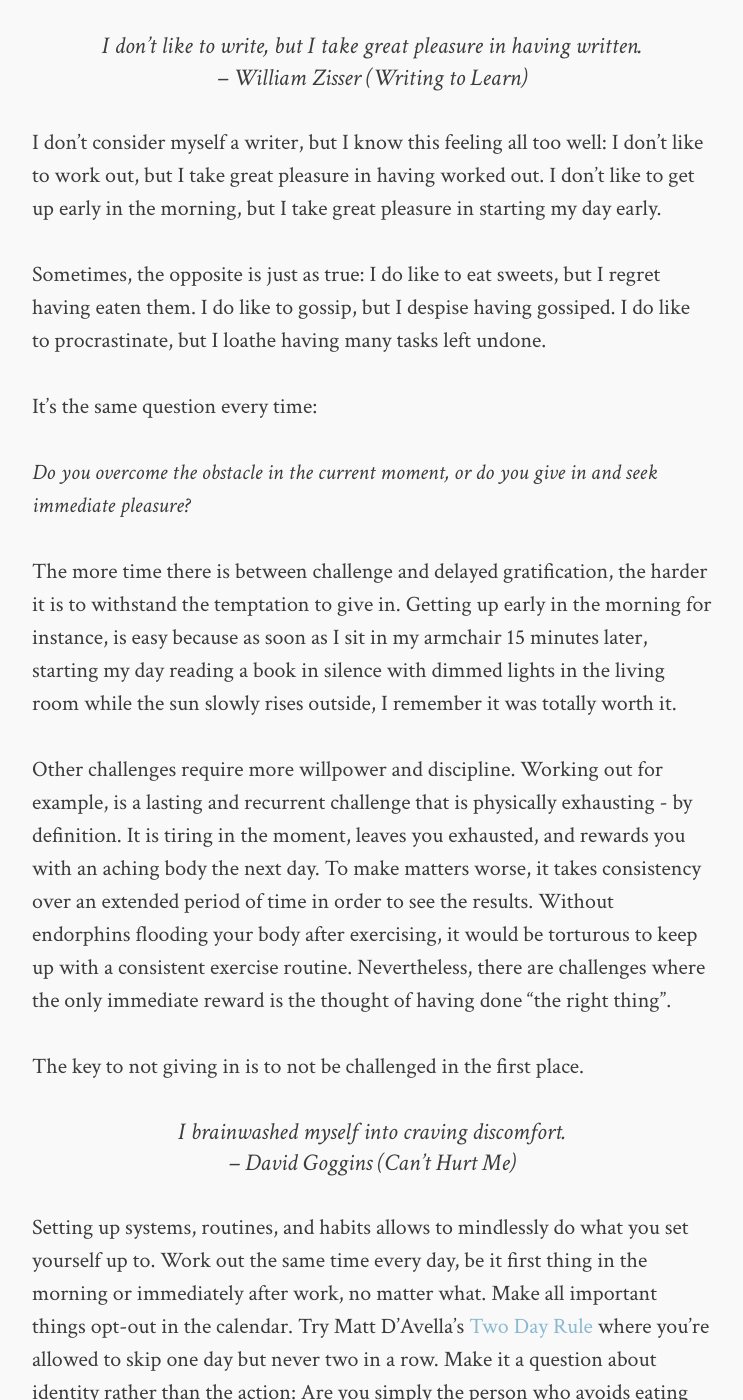
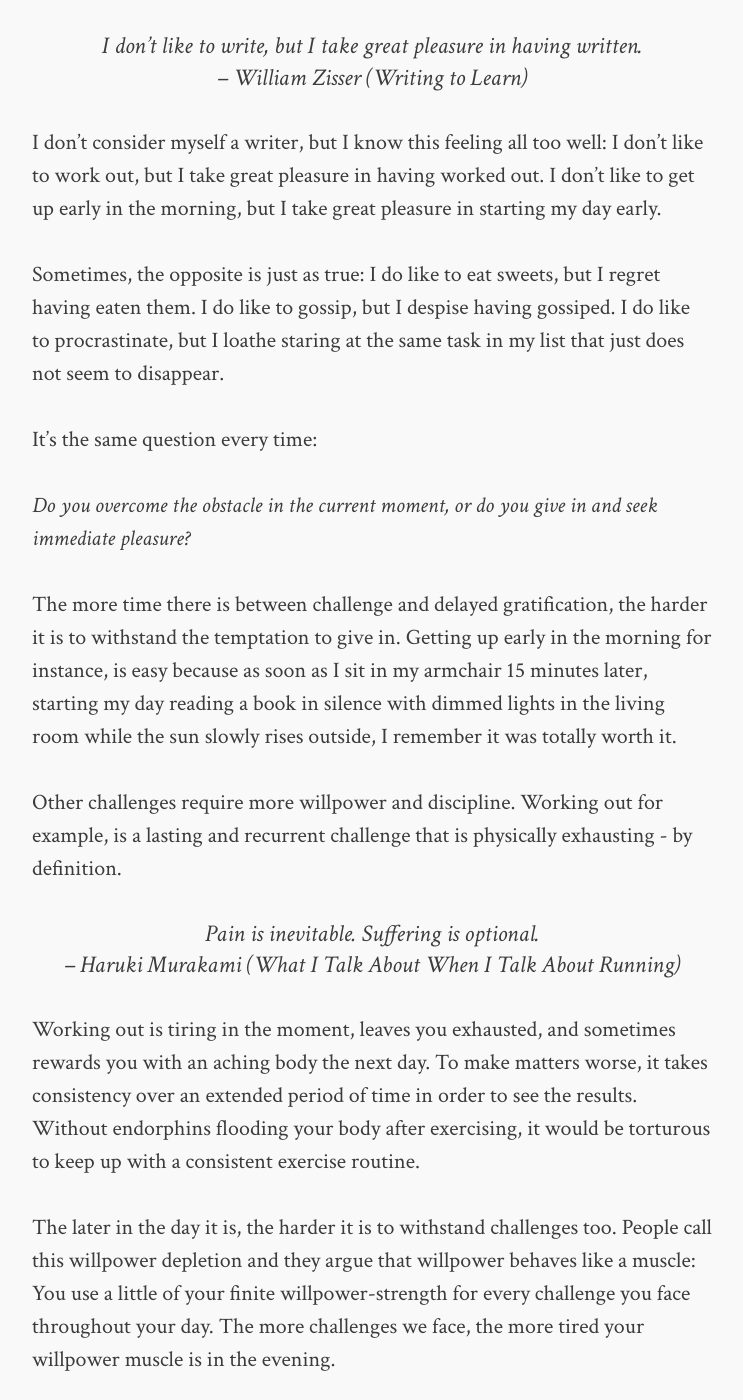
Before and after one commit to smileandknow/smileandknow.github.io, a Jekyll site: the page built from _posts/2020-04-30-on-writing-and-having-written.md, in a window 1280 px wide and 1400 px high, scrolled down 928 px. Shown: the whole window, without its empty margins (268-1011 px from the left). Built offline with Jekyll 4.4.1, drawn with Linux system fonts in a browser that asks for light colours; comment, search, counter and statistics services are not loaded; some of the changed text lies outside the part shown.

Commit message:
update on writing

```diff
--- a/_posts/2020-04-30-on-writing-and-having-written.md
+++ b/_posts/2020-04-30-on-writing-and-having-written.md
@@ -17,7 +17,7 @@ I don't like to get up early in the morning, but I take great pleasure in starti
 Sometimes, the opposite is just as true:
 I do like to eat sweets, but I regret having eaten them.
 I do like to gossip, but I despise having gossiped.
-I do like to procrastinate, but I loathe having many tasks left undone.
+I do like to procrastinate, but I loathe staring at the same task in my list that just does not seem to disappear.
 
 It's the same question every time:
 
@@ -28,10 +28,18 @@ Getting up early in the morning for instance, is easy because as soon as I sit i
 
 Other challenges require more willpower and discipline.
 Working out for example, is a lasting and recurrent challenge that is physically exhausting - by definition.
-It is tiring in the moment, leaves you exhausted, and rewards you with an aching body the next day.
+
+> Pain is inevitable. Suffering is optional. <br>
+> – Haruki Murakami (What I Talk About When I Talk About Running)
+
+Working out is tiring in the moment, leaves you exhausted, and sometimes rewards you with an aching body the next day.
 To make matters worse, it takes consistency over an extended period of time in order to see the results.
 Without endorphins flooding your body after exercising, it would be torturous to keep up with a consistent exercise routine.
-Nevertheless, there are challenges where the only immediate reward is the thought of having done "the right thing".
+
+The later in the day it is, the harder it is to withstand challenges too.
+People call this willpower depletion and they argue that willpower behaves like a muscle:
+You use a little of your finite willpower-strength for every challenge you face throughout your day.
+The more challenges we face, the more tired your willpower muscle is in the evening.
 
 The key to not giving in is to not be challenged in the first place.
 > I brainwashed myself into craving discomfort. <br>
@@ -52,7 +60,8 @@ It's about avoiding the need to decide because something has already decided for
 Oh, and please don't say it out loud.
 You don't want to be someone preaching his personal system to everyone else without having been asked.
 
-It's not gonna be easy and there will be multiple setbacks, but
+Finding systems that work for you is an ongoing process of experimentation.
+It's not gonna be easy and there will be multiple setbacks but
 
 > It's time to go to war with yourself. <br>
 > – David Goggins (Can't Hurt Me)
```
Also changed, not shown: _posts/2020-04-28-on-progressive-and-maintaining-tasks.md (+14 -1 lines), 4 other files.
